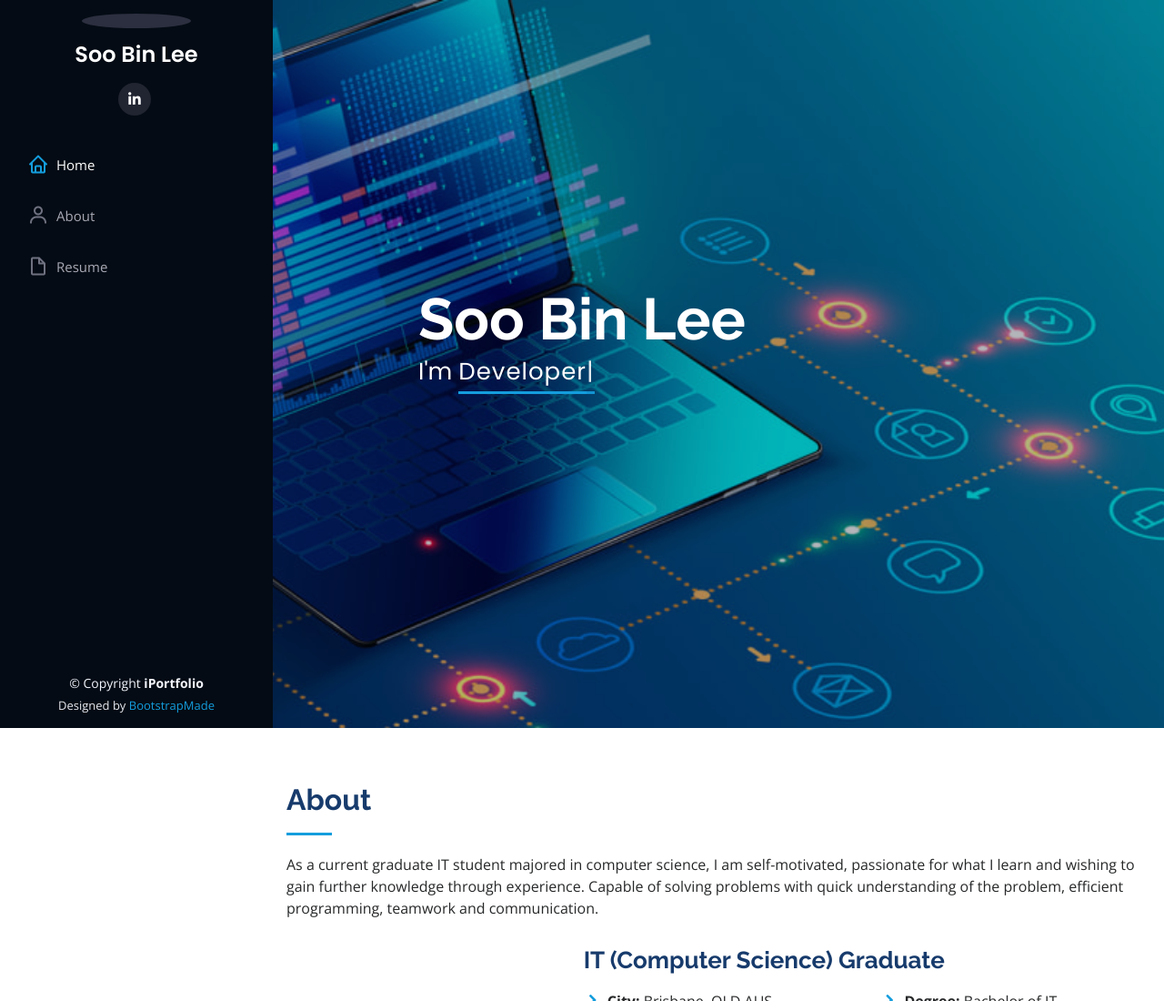
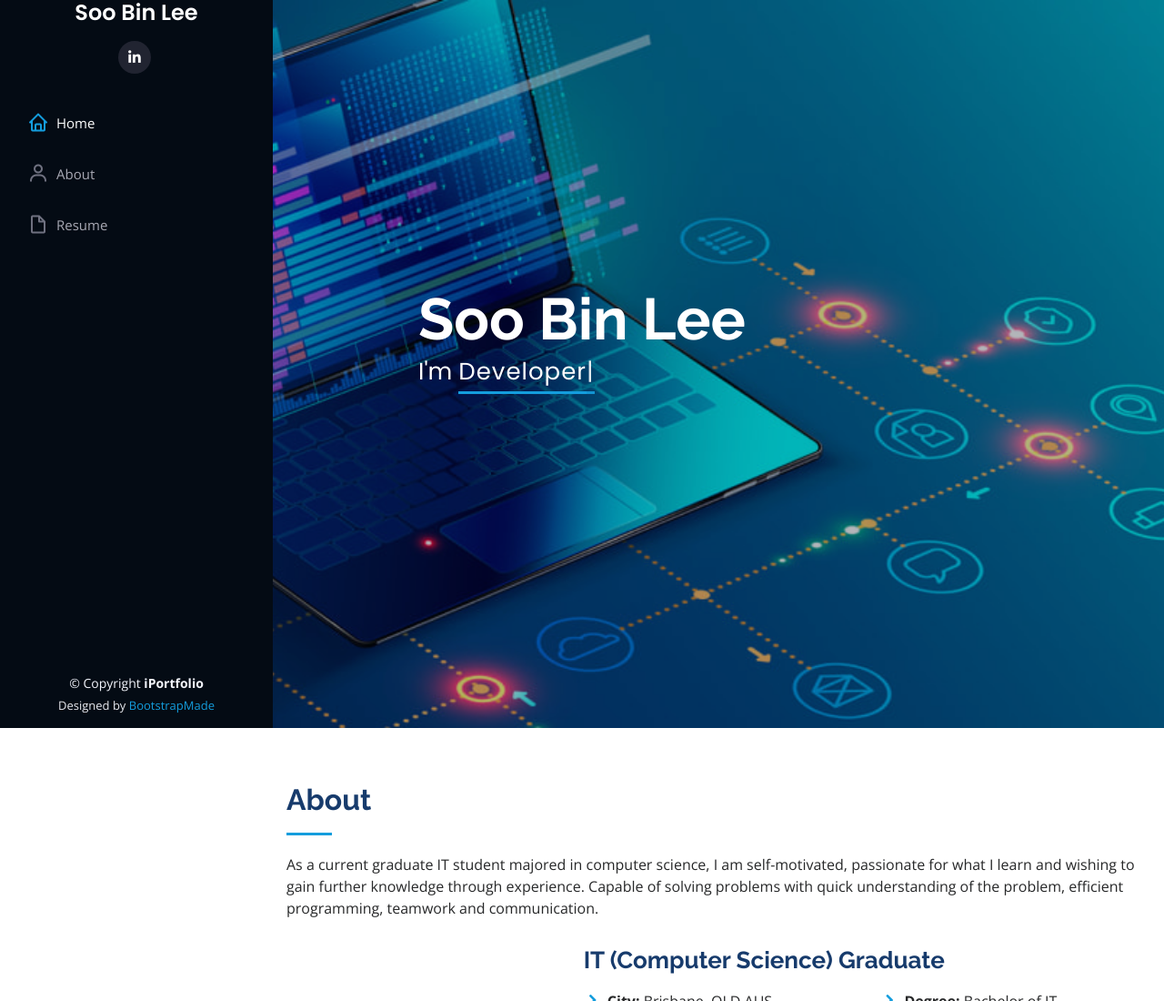
Before and after one commit to catgoms/Portfolio, a plain HTML site: page index.html in a window 1280 px wide. Shown: the top 1100 px of the page at 91% size. Drawn offline with nearby package versions, Linux system fonts and the light colour scheme.

Commit message:
Remove profile pic in index.html

```diff
--- a/index.html
+++ b/index.html
@@ -45,7 +45,7 @@
     <div class="d-flex flex-column">
 
       <div class="profile">
-        <img src="assets/img/profile.jpg" alt="" class="img-fluid rounded-circle">
+        <!-- <img src="assets/img/profile.jpg" alt="" class="img-fluid rounded-circle"> -->
         <h1 class="text-light"><a href="index.html">Soo Bin Lee</a></h1>
         <div class="social-links mt-3 text-center">
           <!---
```
